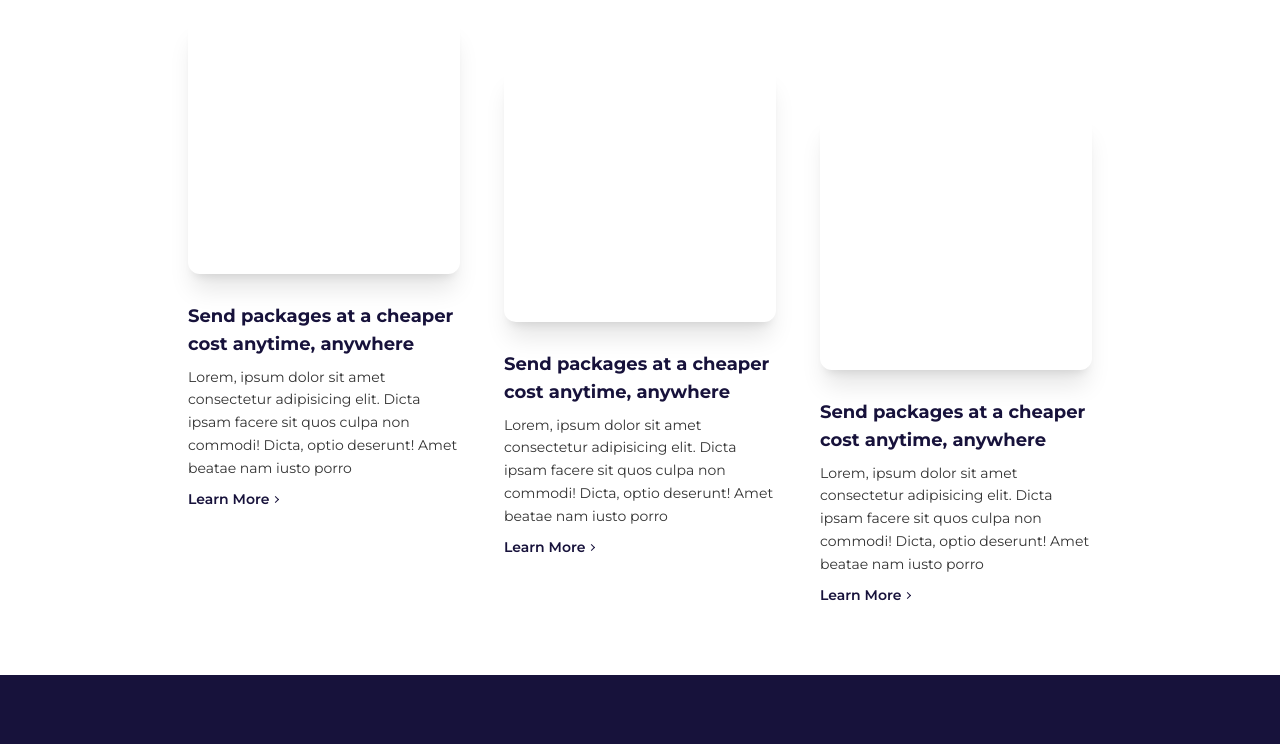
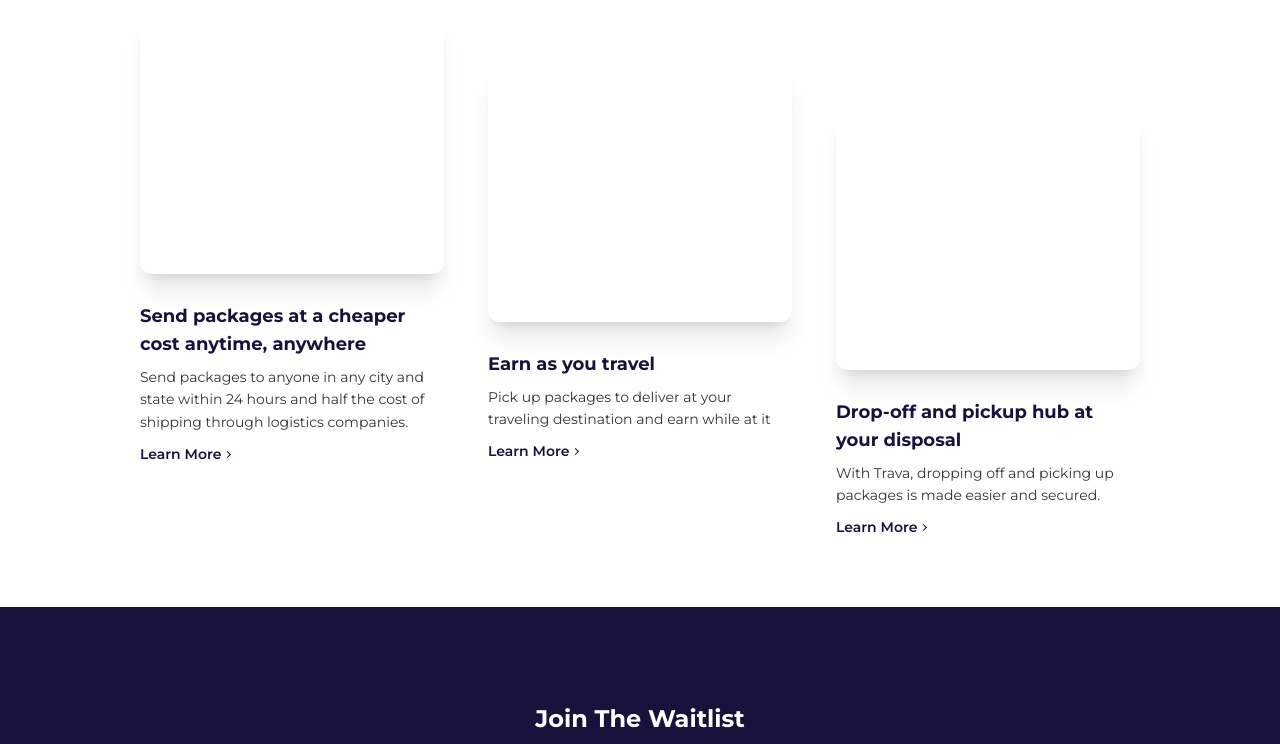
Before and after one commit to Babatunde-Ben/Trava, a website: page public/index.html in a window 1280 px wide. Shown: the part 568-1312 px from the top of the page. Drawn offline with Linux system fonts and the light colour scheme; files whose address does not match are found by name.

Commit message:
modified feature-cards

```diff
--- a/public/index.html
+++ b/public/index.html
@@ -54,7 +54,7 @@
           What you stand to benefit
         </h2>
         <div
-          class="flex flex-col gap-y-5 px-5 sm:flex-row sm:flex-wrap sm:justify-center md:flex-nowrap md:px-10 sm:gap-7"
+          class="flex flex-col gap-y-5 px-5 sm:flex-row sm:flex-wrap sm:justify-center md:flex-nowrap md:px-0 sm:gap-7 md:gap-2 lg:gap-7 lg:px-6"
         >
           <div class="cards">
             <div class="">
@@ -64,9 +64,8 @@
               Send packages at a cheaper cost anytime, anywhere
             </h4>
             <p class="desc">
-              Lorem, ipsum dolor sit amet consectetur adipisicing elit. Dicta
-              ipsam facere sit quos culpa non commodi! Dicta, optio deserunt!
-              Amet beatae nam iusto porro
+              Send packages to anyone in any city and state within 24 hours and
+              half the cost of shipping through logistics companies.
             </p>
             <p class="btn">learn more <span class="arrow"></span></p>
           </div>
@@ -74,13 +73,10 @@
             <div class="">
               <!-- <img src="./images/IMG-20220316-WA0140.jpg" alt="" /> -->
             </div>
-            <h4 class="subtitle">
-              Send packages at a cheaper cost anytime, anywhere
-            </h4>
+            <h4 class="subtitle">Earn as you travel</h4>
             <p class="desc">
-              Lorem, ipsum dolor sit amet consectetur adipisicing elit. Dicta
-              ipsam facere sit quos culpa non commodi! Dicta, optio deserunt!
-              Amet beatae nam iusto porro
+              Pick up packages to deliver at your traveling destination and earn
+              while at it
             </p>
             <p class="btn">learn more <span class="arrow"></span></p>
           </div>
@@ -88,13 +84,10 @@
             <div class="">
               <!-- <img src="./images/IMG-20220316-WA0140.jpg" alt="" /> -->
             </div>
-            <h4 class="subtitle">
-              Send packages at a cheaper cost anytime, anywhere
-            </h4>
+            <h4 class="subtitle">Drop-off and pickup hub at your disposal</h4>
             <p class="desc">
-              Lorem, ipsum dolor sit amet consectetur adipisicing elit. Dicta
-              ipsam facere sit quos culpa non commodi! Dicta, optio deserunt!
-              Amet beatae nam iusto porro
+              With Trava, dropping off and picking up packages is made easier
+              and secured.
             </p>
             <p class="btn">learn more <span class="arrow"></span></p>
           </div>
@@ -115,9 +108,15 @@
           class="waitlist-form flex flex-col gap-5 justify-center items-center md:flex-row"
           novalidate
         >
-          <input type="text" placeholder="your name" class="input" />
+          <input
+            type="text"
+            name="name"
+            placeholder="your name"
+            class="input"
+          />
           <input
             type="email"
+            name="email"
             placeholder="email address"
             class="input"
             maxlength="70"
--- a/public/index.js
+++ b/public/index.js
@@ -21,9 +21,21 @@ btn.forEach((item) => {
   });
 });
 
+// Regex for validation
+let pattern = /^[^ ]+@[^ ]+\.[a-z]{2,3}$/;
+
+// actions on form submit
 form.addEventListener("submit", (e) => {
   e.preventDefault();
-  alert("form submited");
+  const name = form["name"].value;
+  const email = form["email"].value;
+
+  // form validation
+  if (name == "") {
+    console.log(`name is invalid`);
+  } else if (!email.match(pattern)) {
+    console.log(`email is invalid`);
+  } else {
+    alert("form submited");
+  }
 });
-
-// var pattern = /^[^ ]+@[^ ]+\.[a-z]{2,3}$/;
--- a/src/styles.css
+++ b/src/styles.css
@@ -11,7 +11,7 @@
   @apply w-[5px] h-[5px] inline-block border-secondary_1 border-r border-b -rotate-45 -translate-y-[2px];
 }
 .cards {
-  @apply px-2 sm:w-72 md:w-72;
+  @apply px-2 sm:w-72 lg:w-80;
 }
 .cards div:nth-child(1) {
   @apply w-full h-64  rounded-xl shadow-xl mb-7;
```
Also changed, not shown: public/styles.css.
